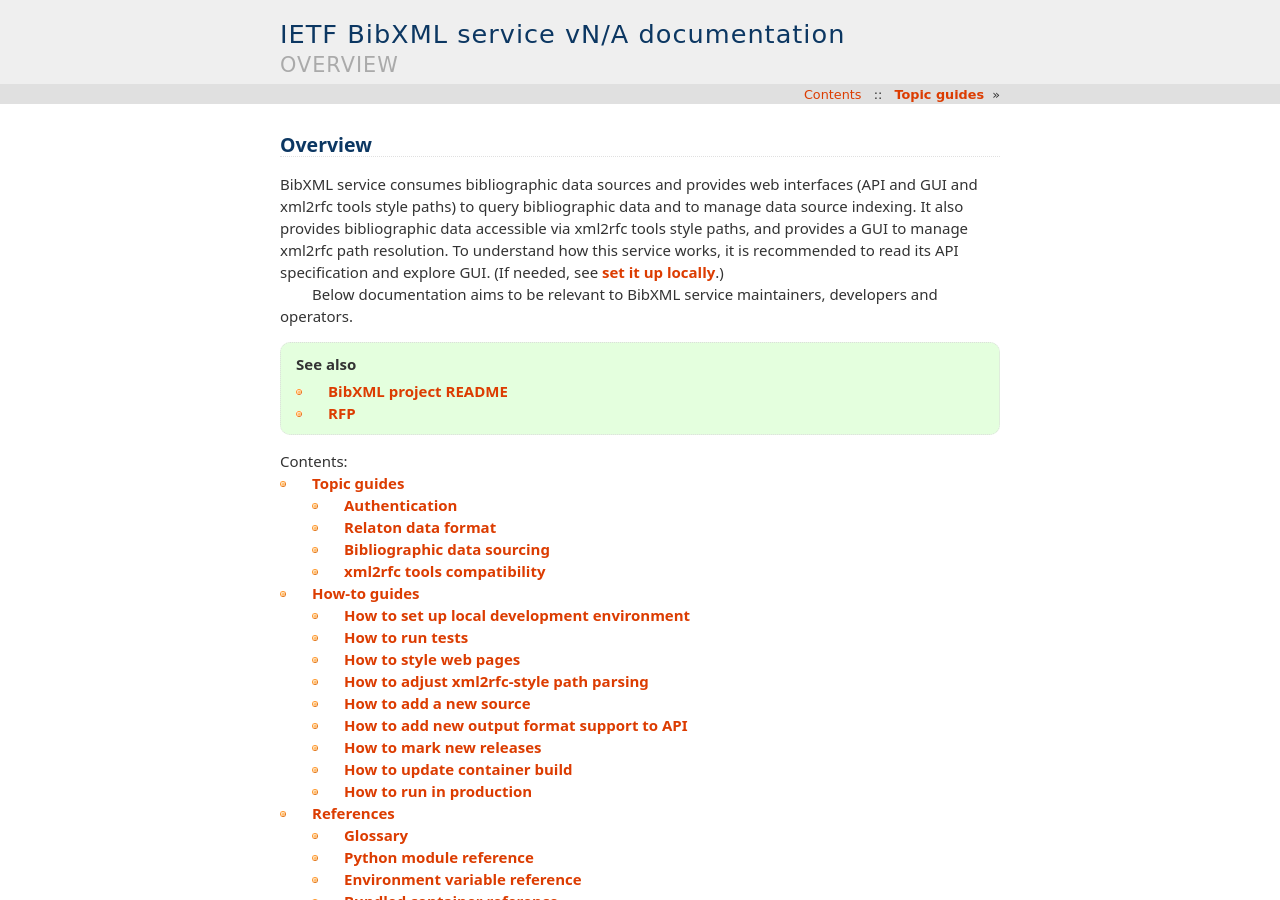
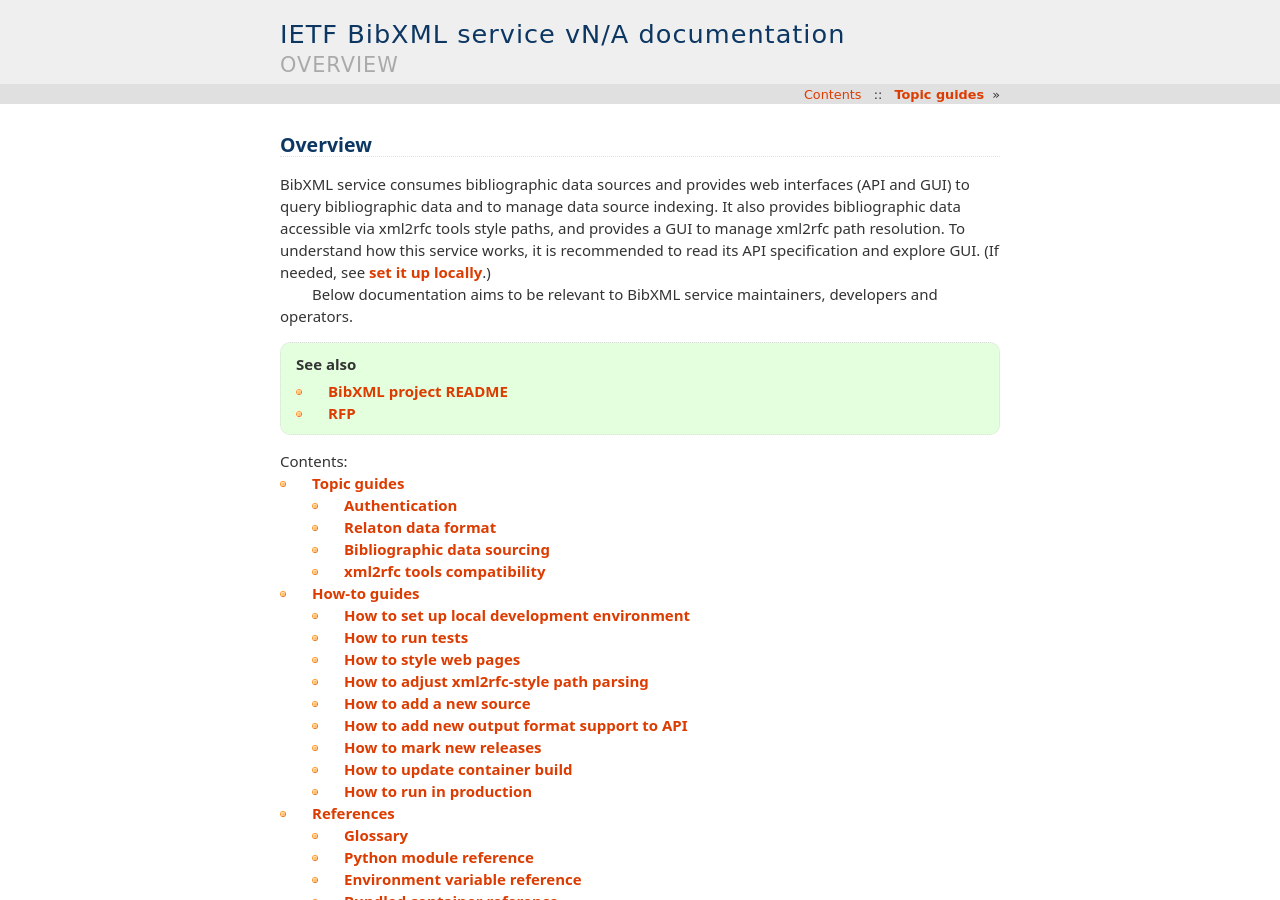
Before and after one commit to ietf-tools/bibxml-service, a Sphinx documentation site: the page built from docs/index.rst, in a window 1280 px wide and 900 px high. Built offline with Sphinx 7.4.7, drawn with Linux system fonts in a browser that asks for light colours; pages that are not in the unit, such as notebooks, are missing from menus.

Commit message:
docs: phrasing

```diff
--- a/docs/index.rst
+++ b/docs/index.rst
@@ -7,7 +7,7 @@
 ========
 
 BibXML service consumes bibliographic data sources and
-provides web interfaces (API and GUI and xml2rfc tools style paths)
+provides web interfaces (API and GUI)
 to query bibliographic data and to manage data source indexing.
 It also provides bibliographic data accessible via xml2rfc tools style paths,
 and provides a GUI to manage xml2rfc path resolution.
--- a/docs/ref/containers.rst
+++ b/docs/ref/containers.rst
@@ -12,7 +12,7 @@
    the suite, in case of a local machine it’ll be localhost.
    The Compose configuration automatically binds services
    to host machine’s ports, so that you can explore services
-   by pointing to ``<host>:port``.
+   by pointing to ``<host>:<port>``.
 
 
 Primary services
```
